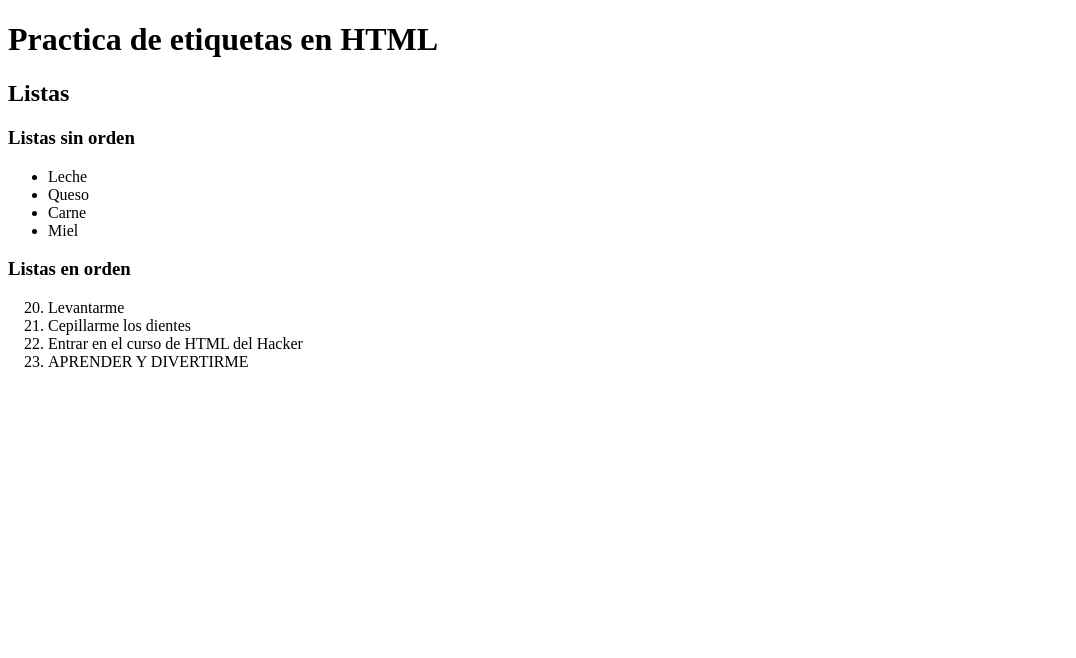
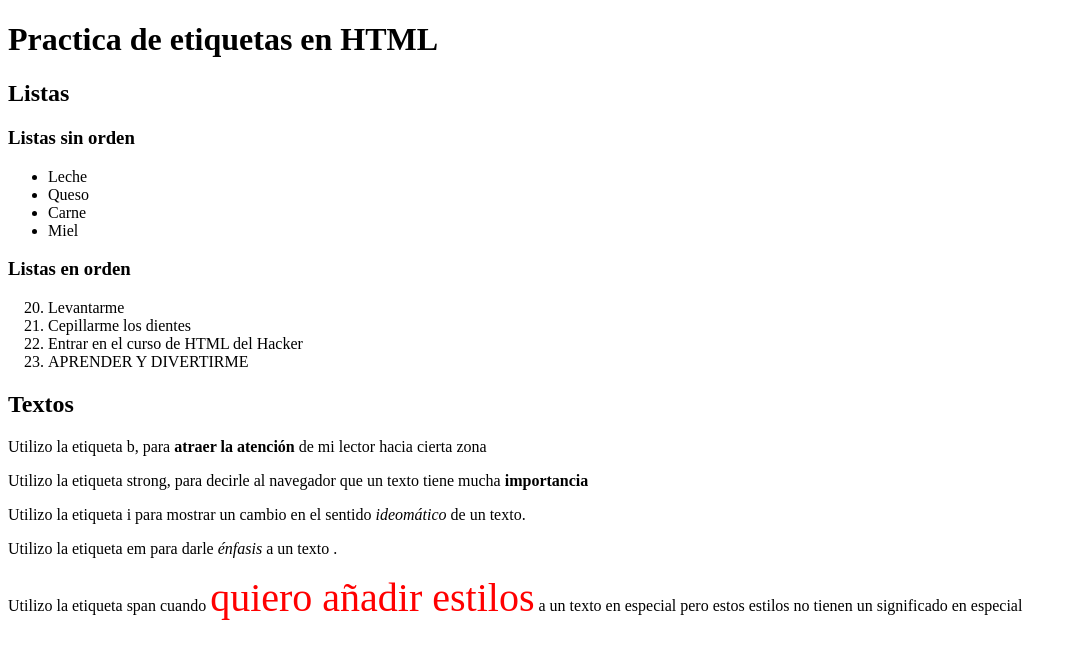
Before and after one commit to KevinVelasquezIES/primerHTML, a plain HTML site: page etiquetas.html in a window 1280 px wide. Shown: the whole page, without its empty margins (0-1076 px from the left). Drawn offline with Linux system fonts and the light colour scheme.

Commit message:
Version 0.1.1 Final primer curso HTML

```diff
--- a/etiquetas.html
+++ b/etiquetas.html
@@ -4,6 +4,12 @@
     <title>Etiquetas de HTML</title>
   </head>
   <body>
+    <style>
+      .textoRojo {
+        color: red;
+        font-size: 40px;
+      }
+    </style>
     <h1>Practica de etiquetas en HTML</h1>
 
     <h2>Listas</h2>
@@ -21,5 +27,29 @@
       <li>Entrar en el curso de HTML del Hacker</li>
       <li>APRENDER Y DIVERTIRME</li>
     </ol>
+
+    <h2>Textos</h2>
+    <p>
+      Utilizo la etiqueta b, para <b>atraer la atención</b> de mi lector hacia
+      cierta zona
+    </p>
+
+    <p>
+      Utilizo la etiqueta strong, para decirle al navegador que un texto tiene
+      mucha <strong>importancia</strong>
+    </p>
+
+    <p>
+      Utilizo la etiqueta i para mostrar un cambio en el sentido
+      <i>ideomático</i> de un texto.
+    </p>
+
+    <p>Utilizo la etiqueta em para darle <em>énfasis</em> a un texto .</p>
+
+    <p>
+      Utilizo la etiqueta span cuando
+      <span class="textoRojo">quiero añadir estilos</span> a un texto en
+      especial pero estos estilos no tienen un significado en especial
+    </p>
   </body>
 </html>
```
